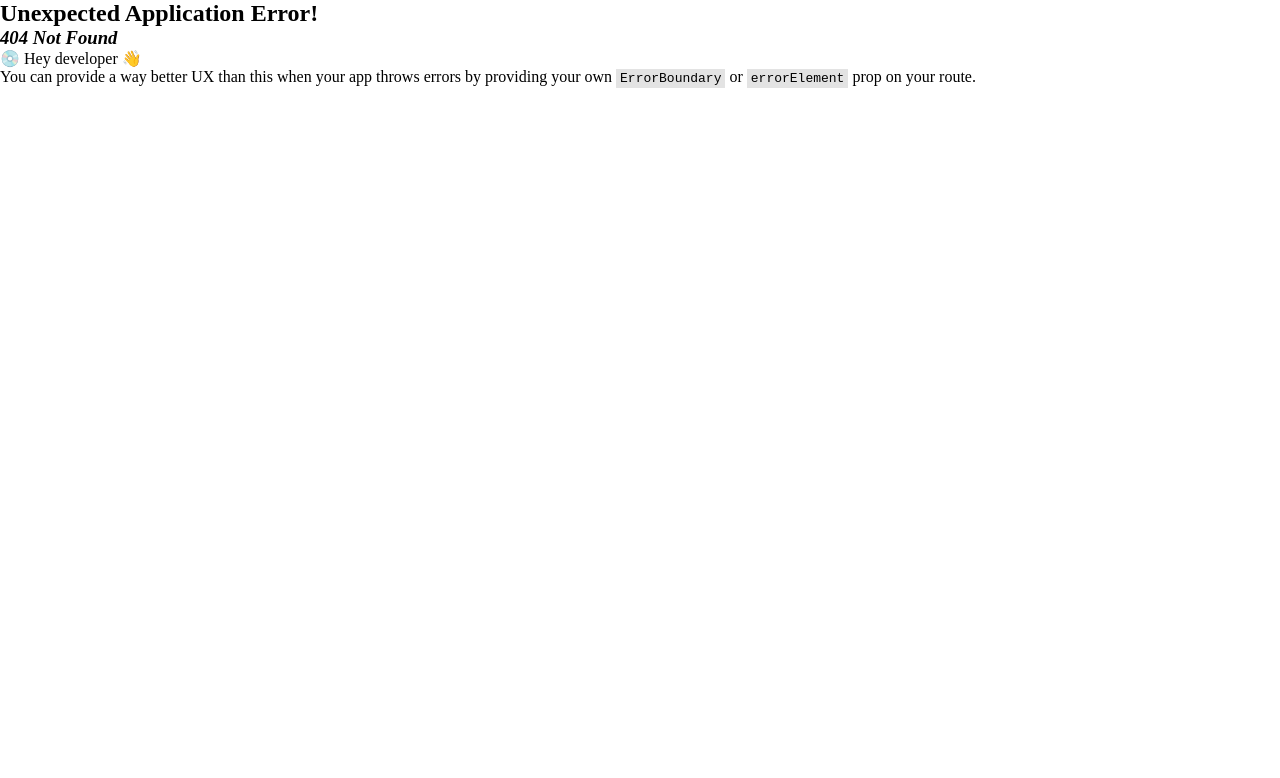
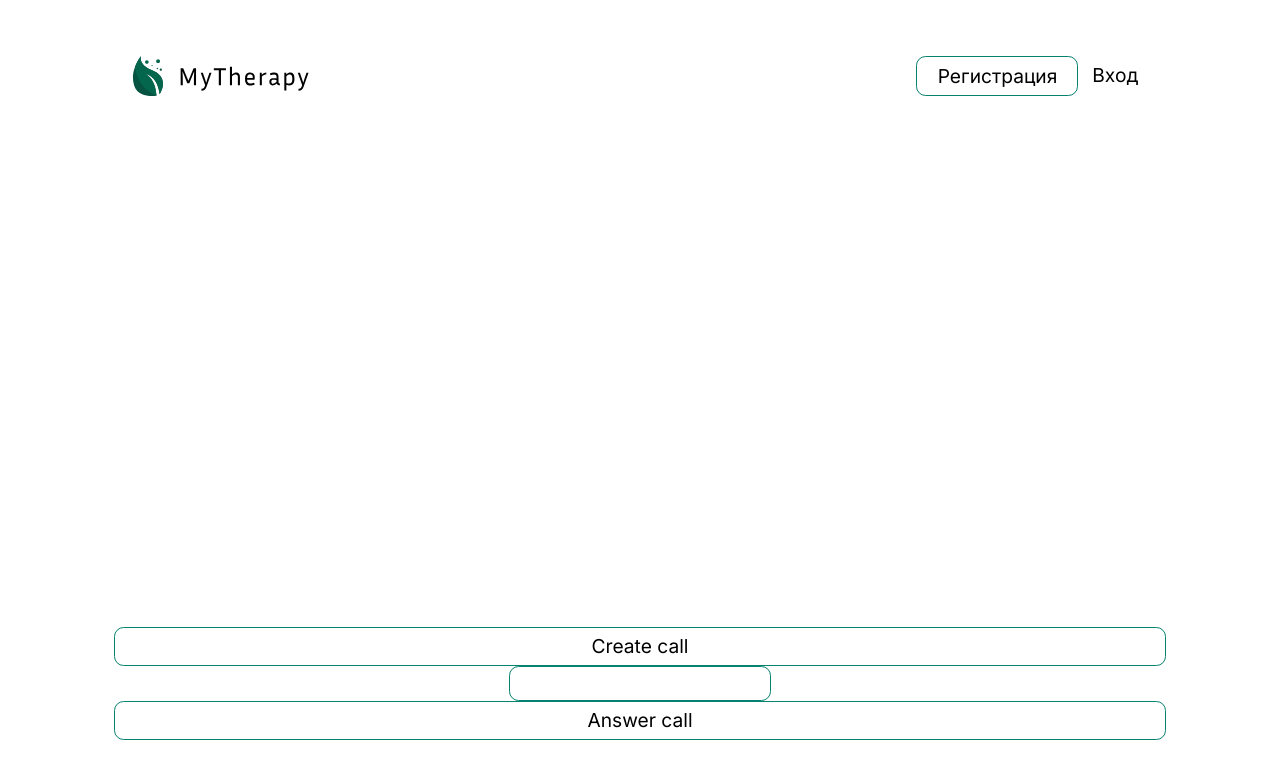
Before and after one commit to ForceFinity/my-therapy, a React (Create React App) app: page /video-call in a window 1280 px wide. Before the commit this address had no page. Shown: the top 778 px of the page. Built offline with nearby package versions, Linux system fonts and the light colour scheme; no server answers.

Commit message:
Barely working version

```diff
--- a/package.json
+++ b/package.json
@@ -19,6 +19,7 @@
     "crypto": "^1.0.1",
     "crypto-browserify": "^3.12.0",
     "dayjs": "^1.11.10",
+    "firebase": "^10.8.0",
     "jsonwebtoken": "^9.0.2",
     "lodash": "^4.17.21",
     "react": "^18.2.0",
--- a/src/elements/header.tsx
+++ b/src/elements/header.tsx
@@ -12,6 +12,7 @@ import { Href } from "./href";
 const HeaderStyled = styled.header`
     display: flex;
     justify-content: space-between;
+    width: 80vw;
 
     height: 8vh;
 
--- a/src/elements/title.ts
+++ b/src/elements/title.ts
@@ -12,7 +12,13 @@ export const Title = styled.div`
 
     @media (min-width: 320px) and (max-width: 768px) {
         text-align: center;
-        font-size: 3.5rem;
+        font-size: 3.2rem;
         width: 100%;
+
+        @media (max-width: 400px) {
+            font-size: 3rem;
+            line-height: 3.8rem;
+            letter-spacing: -.15rem;
+        }
     }
 `
--- a/src/pages/articles/index.tsx
+++ b/src/pages/articles/index.tsx
@@ -21,10 +21,7 @@ export const ArticleWrapper = styled(Wrapper)`
 `
 
 export const ArticleHeader = styled(Header)`
-    width: 100%;
-    @media (min-width: 1024px) {
-        width: 160%;
-    }
+
 `
 
 export const ArticleContent = styled.div`
--- a/src/pages/landing/index.tsx
+++ b/src/pages/landing/index.tsx
@@ -79,7 +79,7 @@ export const Landing = () => {
             <LandingBanner />
             <div className="content">
                 <Container>
-                    <LandingTitle><p>Погрижи се за себе си</p></LandingTitle>
+                    <LandingTitle>Погрижи се за себе си</LandingTitle>
 
                     <div className="subtitle">
                     <span>
--- a/src/pages/landing/styles.css
+++ b/src/pages/landing/styles.css
@@ -91,8 +91,10 @@
         text-align: center;
     }
 
-    .subtitle__mobile > span {
-        font-size: 1.6rem;
+    @media (min-width: 400px) {
+        .subtitle__mobile > span {
+            font-size: 1.6rem;
+        }
     }
 
     #learn-more-btn {
--- a/src/pages/login/index.tsx
+++ b/src/pages/login/index.tsx
@@ -1,5 +1,5 @@
 import { useEffect, useState } from "react";
-import { Link, redirect, useNavigate } from "react-router-dom";
+import { Link, useNavigate } from "react-router-dom";
 import { useCookies } from "react-cookie";
 import styled from "styled-components"
 
@@ -11,7 +11,7 @@ import { getToken, useAuth } from "../../api/account";
 import setAuthCookie from "../../utils/setAuthCookie";
 import { useMedia } from "../../utils/mediaQueries";
 
-const LoginWrapper = styled(Wrapper)`s
+const LoginWrapper = styled(Wrapper)`
     @media (min-width: 1025px) {
         margin: 0 7vw;
     }`
--- a/src/pages/questionnaire/index.tsx
+++ b/src/pages/questionnaire/index.tsx
@@ -26,6 +26,8 @@ const Content = styled.div`
 `
 
 const QuizTitle = styled(Title)`
+    justify-content: center;
+    display: flex;
     text-align: center;
     width: 80%;
     font-size: 3.2rem;
--- /dev/null
+++ b/src/pages/videoCall/firebase.ts
@@ -0,0 +1,16 @@
+import { initializeApp } from "firebase/app";
+import { getFirestore } from "firebase/firestore";
+import { getAnalytics } from "firebase/analytics";
+
+const firebaseConfig = {
+    apiKey: "AIzaSyCx31oQvmShsm2qcQazgqYoK5s7FlfN4Po",
+    authDomain: "mytherapy-414421.firebaseapp.com",
+    projectId: "mytherapy-414421",
+    storageBucket: "mytherapy-414421.appspot.com",
+    messagingSenderId: "94891164296",
+    appId: "1:94891164296:web:39dd5240950ff7a92d153d",
+    measurementId: "G-810T55GJ9L"
+};
+
+const app = initializeApp(firebaseConfig);
+export const firestore = getFirestore(app);
--- /dev/null
+++ b/src/pages/videoCall/index.tsx
@@ -0,0 +1,176 @@
+import styled from "styled-components";
+import { useEffect, useRef, useState } from "react";
+import { doc, collection, onSnapshot, updateDoc, addDoc, setDoc, getDoc } from "firebase/firestore";
+import { Header, Input, TrueButton, Wrapper } from "../../elements";
+
+import { firestore } from "./firebase";
+
+const VideoCallWrapper = styled(Wrapper)`
+    display: flex;
+    flex-direction: column;
+    align-items: center;
+`
+
+const VideoBox = styled.div`
+    margin-top: 5vh;
+    position: relative;
+    width: 80%;
+
+    video {
+        aspect-ratio: 16 / 9;
+        object-fit: cover;
+    }
+`
+
+const TherapistVideo = styled.video`
+    border-radius: 1rem;
+    width: 100%;
+`
+
+const ClientVideo = styled.video`
+    position: absolute;
+    bottom: 1rem;
+    right: 1.5rem;
+    border-radius: .6rem;
+    width: 30%;
+`
+
+export const VideoCall = () => {
+    const webcamRef = useRef<HTMLVideoElement>(null)
+    const remoteRef = useRef<HTMLVideoElement>(null)
+    const callBtnRef = useRef<HTMLButtonElement>(null)
+    const [callID, setCallId] = useState("")
+    const answerBtnRef = useRef<HTMLButtonElement>(null)
+
+    const servers = {
+        iceServers: [
+            {
+                urls: ['stun:stun1.l.google.com:19302', 'stun:stun2.l.google.com:19302'],
+            },
+        ],
+        iceCandidatePoolSize: 10,
+    };
+
+    const pc = new RTCPeerConnection(servers);
+    let remoteStream: MediaStream = new MediaStream()
+
+    useEffect(() => {
+        navigator.mediaDevices.getUserMedia({ video: true, audio: true })
+            .then(stream => {
+                stream.getTracks().forEach((track) => {
+                    pc.addTrack(track, stream);
+                })
+                if(webcamRef.current)
+                    webcamRef.current.srcObject = stream;
+            })
+    }, [webcamRef]);
+
+    pc.ontrack = event => {
+        event.streams[0].getTracks().forEach(track => {
+            remoteStream.addTrack(track)
+        })
+    }
+
+    if(remoteRef.current)
+        remoteRef.current.srcObject = remoteStream;
+
+    const handleCreateCall = async () => {
+        const callDoc = await addDoc(collection(firestore, 'calls'), {});
+        const offerCandidates = collection(firestore, "calls", callDoc.id, 'offerCandidates');
+        const answerCandidates = collection(firestore, "calls", callDoc.id, 'answerCandidates');
+
+        console.log("Call ID: " + callDoc.id)
+
+        // Get candidates for caller, save to db
+        pc.onicecandidate = event => {
+            event.candidate && addDoc(offerCandidates, event.candidate.toJSON());
+        };
+
+        // Create offer
+        const offerDescription = await pc.createOffer();
+        await pc.setLocalDescription(offerDescription);
+
+        const offer = {
+            sdp: offerDescription.sdp,
+            type: offerDescription.type,
+        };
+
+        await setDoc(callDoc, { offer });
+
+        // Listen for remote answer
+        onSnapshot(callDoc, (snapshot) => {
+            const data = snapshot.data();
+            if (!pc.currentRemoteDescription && data?.answer) {
+                pc.setRemoteDescription(new RTCSessionDescription(data.answer));
+            }
+        });
+
+        // Listen for remote ICE candidates
+        onSnapshot(answerCandidates, snapshot => {
+            snapshot.docChanges().forEach((change) => {
+                if (change.type === 'added') {
+                    pc.addIceCandidate(change.doc.data() as RTCIceCandidate);
+                }
+            });
+        });
+    }
+
+    const handleAnswerCall = async () => {
+        const callId = callID;
+        const callDoc = doc(firestore, 'calls', callId);
+        const offerCandidates = collection(firestore, "calls", callId, 'offerCandidates');
+        const answerCandidates = collection(firestore, "calls", callId, 'answerCandidates');
+
+        pc.onicecandidate = event => {
+            event.candidate && addDoc(answerCandidates, event.candidate.toJSON());
+        };
+
+        // Fetch data, then set the offer & answer
+
+        const callData = (await getDoc(callDoc)).data();
+
+        if(!callData) return
+
+        const offerDescription = callData.offer;
+        await pc.setRemoteDescription(new RTCSessionDescription(offerDescription));
+
+        const answerDescription = await pc.createAnswer();
+        await pc.setLocalDescription(answerDescription);
+
+        const answer = {
+            type: answerDescription.type,
+            sdp: answerDescription.sdp,
+        };
+
+        await updateDoc(callDoc, { answer });
+
+        // Listen to offer candidates
+
+        onSnapshot(offerCandidates, (snapshot) => {
+            snapshot.docChanges().forEach((change) => {
+                console.log(change)
+                if (change.type === 'added') {
+                    let data = change.doc.data();
+                    pc.addIceCandidate(new RTCIceCandidate(data));
+                }
+            });
+        });
+    }
+
+    return (
+        <VideoCallWrapper>
+            <Header />
+            <VideoBox>
+                <TherapistVideo ref={webcamRef} autoPlay ></TherapistVideo>
+                <ClientVideo ref={remoteRef} autoPlay ></ClientVideo>
+            </VideoBox>
+            <TrueButton ref={callBtnRef} onClick={handleCreateCall}>
+                <span>Create call</span>
+            </TrueButton>
+            <Input value={callID} onChange={(e) => setCallId(e.target.value)} />
+            <TrueButton ref={answerBtnRef} onClick={handleAnswerCall}>
+                <span>Answer call</span>
+            </TrueButton>
+        </VideoCallWrapper>
+    )
+}
--- /dev/null
+++ b/src/pages/videoCall/socket.tsx
@@ -0,0 +1,33 @@
+import { createContext, useContext, useEffect, useState } from 'react';
+
+import { io } from "socket.io-client";
+
+
+export const SocketContext = createContext(io())
+
+
+export const SocketProvider = ({ children }: {children: any}) => {
+    const [socketIo, setSocketIo] = useState<any>(null)
+
+    useEffect(() => {
+        const socket = io(
+            "ws://localhost:8000", { path: "/socket.io/", transports: ['polling'] }
+        )
+        socket.on("connect", () => { console.log("Connected", socket.id) });
+        socket.on("response", () => { console.log("Response", socket.id) });
+        socket.on("message", data => {
+            console.log(data)
+        });
+        setSocketIo(socket)
+    }, [])
+
+    return (
+        <SocketContext.Provider value={socketIo}>
+            {children}
+        </SocketContext.Provider>
+    )
+}
+
+export const useSocket = () => {
+    return useContext(SocketContext)
+}
```
Also changed, not shown: src/index.tsx (+7 -1 lines), 1 other file (tests, documents, lock files or other folders).
